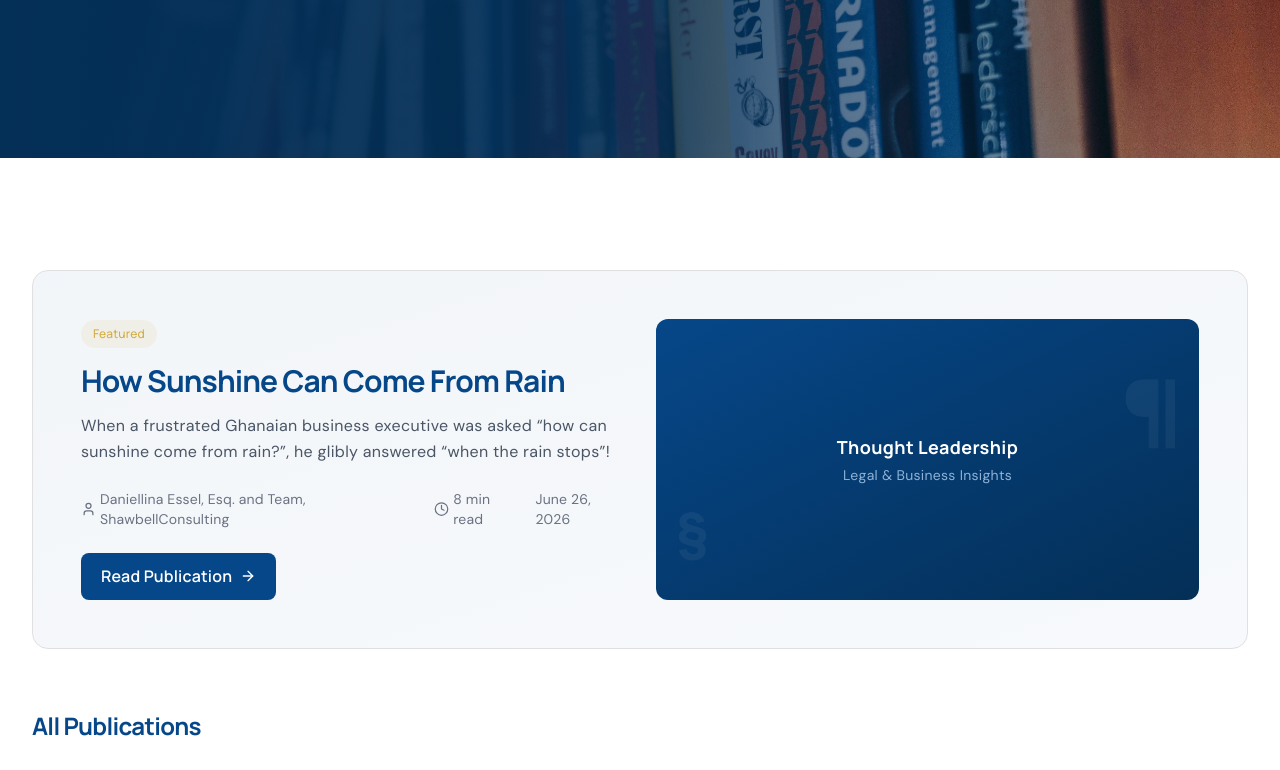
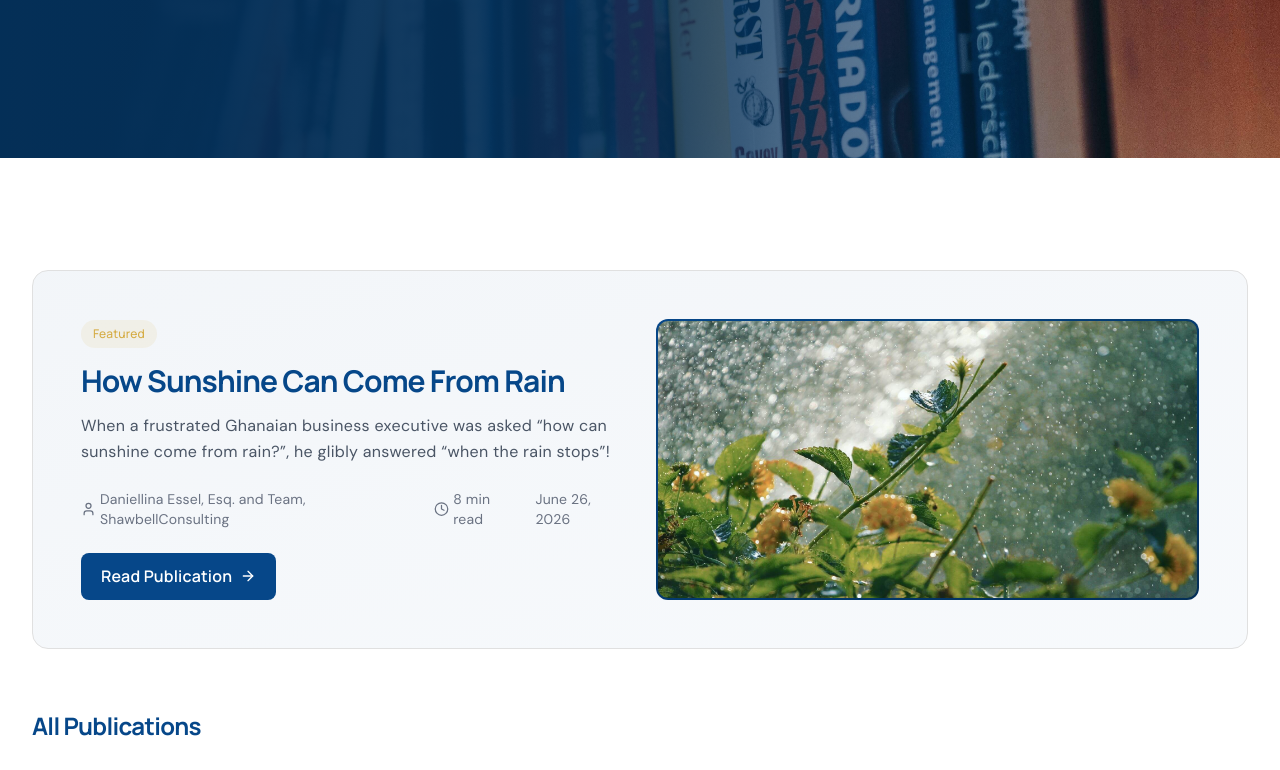
Before and after one commit to Puzzle-Fxr/shawbellconsulting, a React (Vite) app: page /publications in a window 1280 px wide. Shown: the part 396-1166 px from the top of the page. Built offline with nearby package versions, Linux system fonts and the light colour scheme.

Commit message:
added picture preview to publications

```diff
--- a/src/lib/data.ts
+++ b/src/lib/data.ts
@@ -239,6 +239,7 @@ export const advisoryServices = [
 export const publications = [
   {
     id: 'how-sunshine-can-come-from-rain',
+    imageUrl: 'images/articles/how_sunshine_banner.jpg',
     title: 'How Sunshine Can Come From Rain',
     excerpt: 'When a frustrated Ghanaian business executive was asked “how can sunshine come from rain?”, he glibly answered “when the rain stops”!',
     category: 'Research Brief',
@@ -248,6 +249,7 @@ export const publications = [
   },
   {
     id: 'the-impact-of-the-current-iran-situation',
+    imageUrl: 'images/articles/iran_situation_banner.jpg',
     title: 'The Impact Of The Current Iran Situation On Renewable Energy Sources',
     excerpt: 'The Iran Situation has regressed into a Zero Tolerance military standoff. As of Thursday, April 23, 2026, energy markets are directly reacting to the reported escalation in the naval rules of engagement.',
     category: 'Research Brief',
--- a/src/pages/Publications.tsx
+++ b/src/pages/Publications.tsx
@@ -48,14 +48,11 @@ export default function Publications() {
                 </Link>
               </div>
               <div className="bg-gradient-to-br from-steel to-steel-dark rounded-xl flex items-center justify-center relative overflow-hidden">
-                <div className="absolute inset-0 opacity-[0.05]">
-                  <div className="absolute top-5 right-5 text-[80px] font-heading font-bold text-white">¶</div>
-                  <div className="absolute bottom-5 left-5 text-[60px] font-heading font-bold text-white">§</div>
-                </div>
-                <div className="text-center z-10">
-                  <p className="font-heading font-bold text-white text-lg">Thought Leadership</p>
-                  <p className="text-ocean-light text-sm mt-1">Legal & Business Insights</p>
-                </div>
+                <img
+                  src={publications[0].imageUrl}
+                  alt={publications[0].title}
+                  className="w-full h-full object-cover rounded-xl p-0.5"
+                />
               </div>
             </div>
           </motion.div>
```
